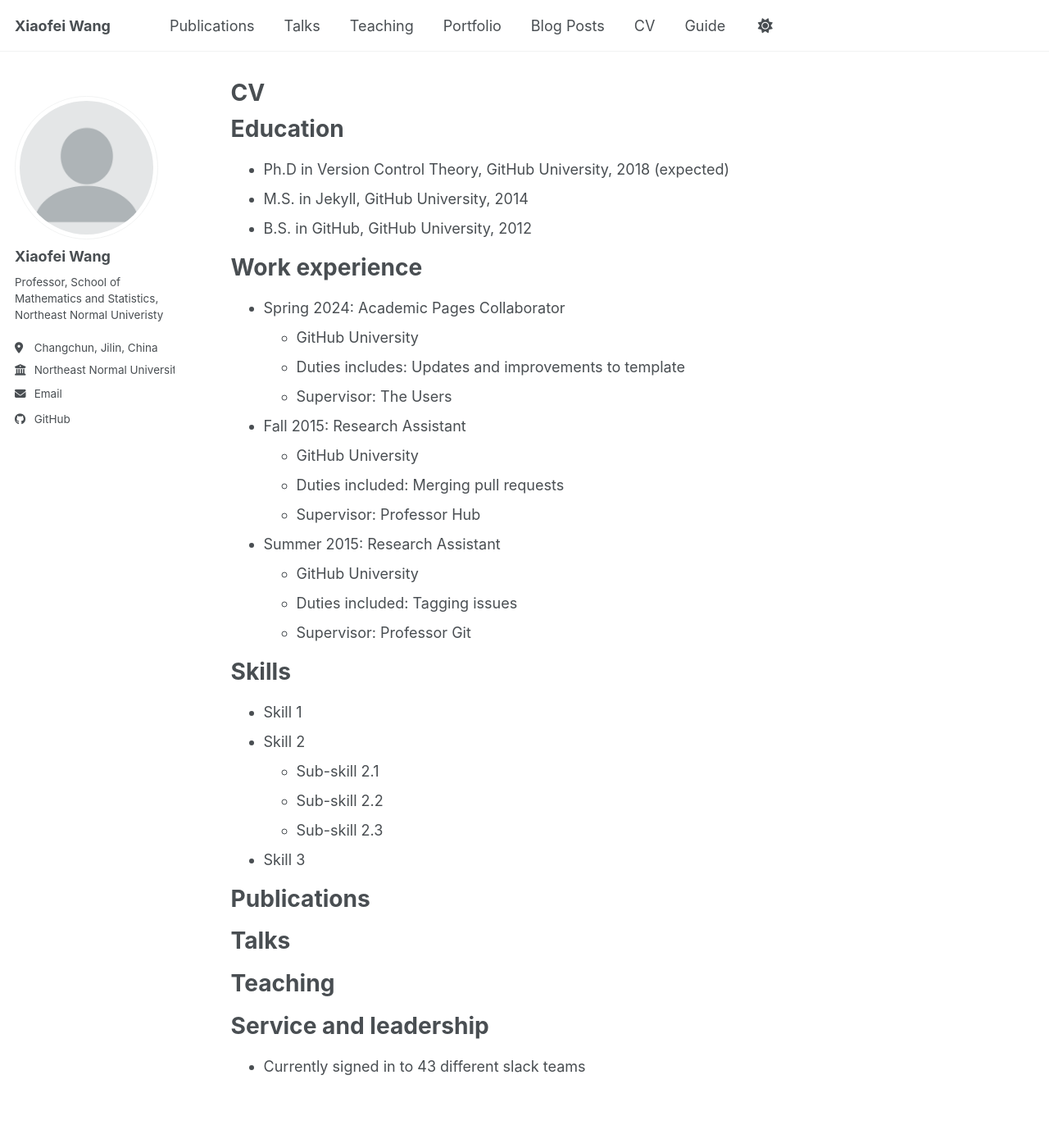
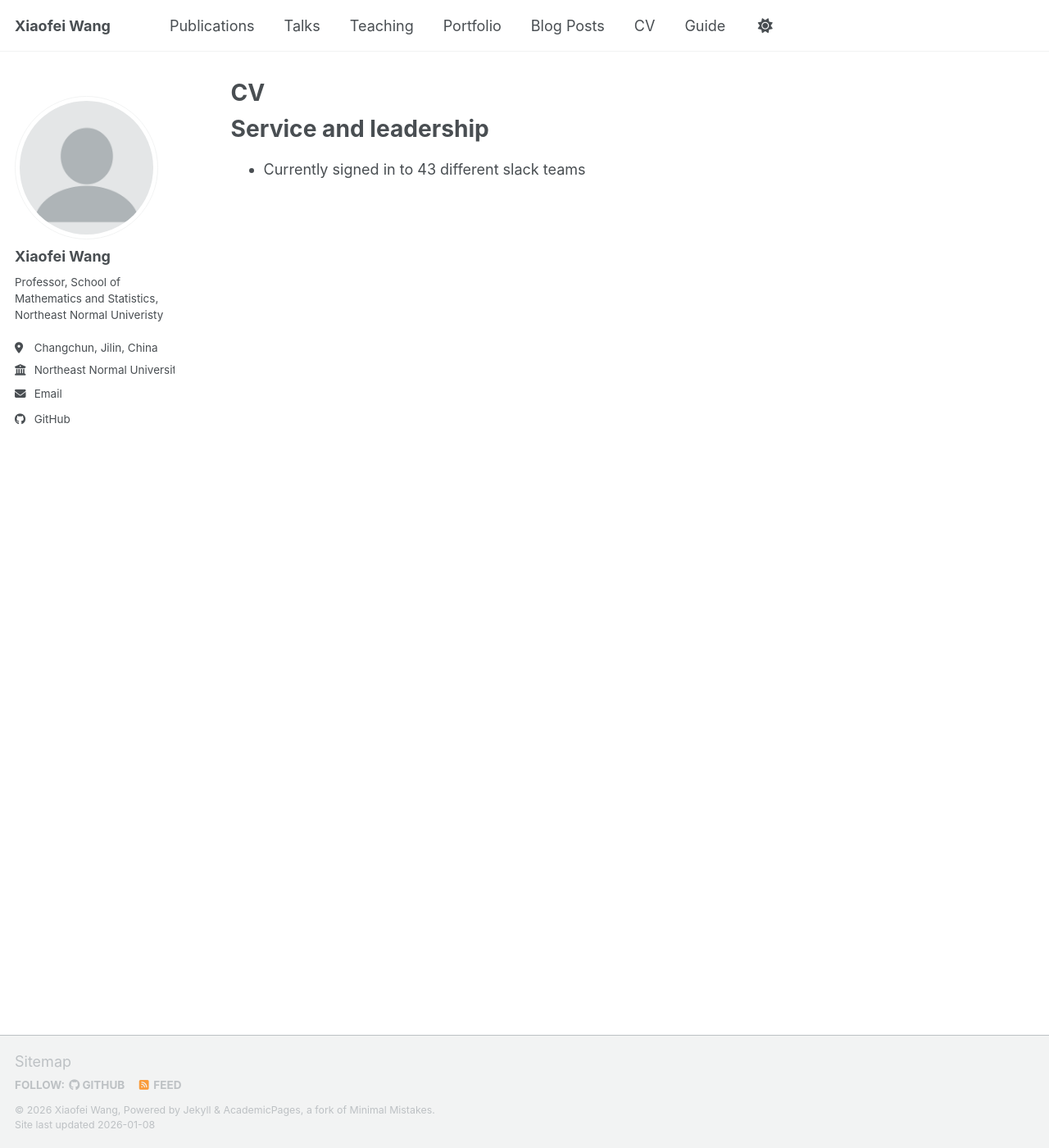
Before and after one commit to mathswang/mathswang.github.io, a Jekyll site: the page built from _pages/cv.md, in a window 1280 px wide and 1400 px high. Shown: the whole window at 82% size. Built offline with Jekyll 4.4.1, drawn with Linux system fonts in a browser that asks for light colours; a script bundle is joined from its source files by our own code; library files that are not in the unit come from our copies.

Commit message:
Update cv.md

```diff
--- a/_pages/cv.md
+++ b/_pages/cv.md
@@ -7,57 +7,6 @@ redirect_from:
   - /resume
 ---
 
-{% include base_path %}
-
-Education
-======
-* Ph.D in Version Control Theory, GitHub University, 2018 (expected)
-* M.S. in Jekyll, GitHub University, 2014
-* B.S. in GitHub, GitHub University, 2012
-
-Work experience
-======
-* Spring 2024: Academic Pages Collaborator
-  * GitHub University
-  * Duties includes: Updates and improvements to template
-  * Supervisor: The Users
-
-* Fall 2015: Research Assistant
-  * GitHub University
-  * Duties included: Merging pull requests
-  * Supervisor: Professor Hub
-
-* Summer 2015: Research Assistant
-  * GitHub University
-  * Duties included: Tagging issues
-  * Supervisor: Professor Git
-
-Skills
-======
-* Skill 1
-* Skill 2
-  * Sub-skill 2.1
-  * Sub-skill 2.2
-  * Sub-skill 2.3
-* Skill 3
-
-Publications
-======
-  <ul>{% for post in site.publications reversed %}
-    {% include archive-single-cv.html %}
-  {% endfor %}</ul>
-
-Talks
-======
-  <ul>{% for post in site.talks reversed %}
-    {% include archive-single-talk-cv.html  %}
-  {% endfor %}</ul>
-
-Teaching
-======
-  <ul>{% for post in site.teaching reversed %}
-    {% include archive-single-cv.html %}
-  {% endfor %}</ul>
 
 Service and leadership
 ======
```
